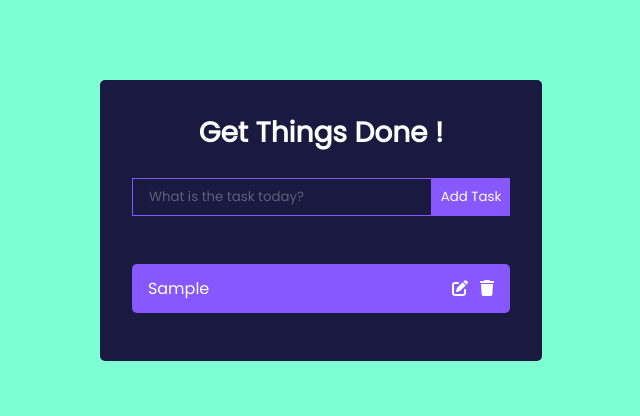
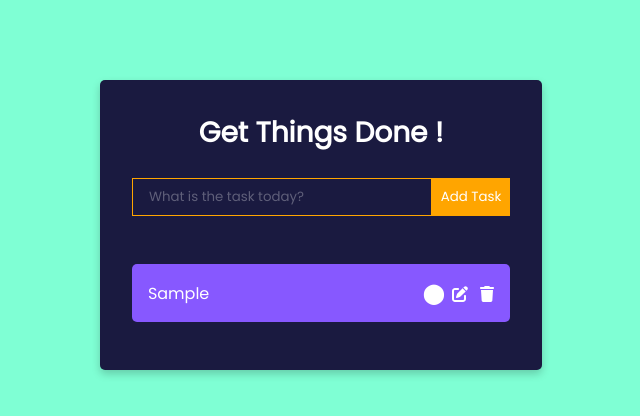
Before and after one commit to navya1220/QuaBD, a React (Create React App) app: page / in a window 1280 px wide. Both pictures are taken after typing "Sample" into the empty fields and a click on the button "Add Task". Shown: the top 416 px of the page, without its empty margins (319-959 px from the left). Built offline with nearby package versions, Linux system fonts and the light colour scheme.

Commit message:
Update React app with new changes

```diff
--- a/public/index.html
+++ b/public/index.html
@@ -24,7 +24,7 @@
       work correctly both with client-side routing and a non-root public URL.
       Learn how to configure a non-root public URL by running `npm run build`.
     -->
-    <title>React App</title>
+    <title>TaskMastery</title>
   </head>
   <body>
     <noscript>You need to enable JavaScript to run this app.</noscript>
--- a/src/App.css
+++ b/src/App.css
@@ -11,7 +11,7 @@ body {
     background: #7FFFD4;
     display: flex;
     justify-content: center;
-    align-items: center;
+    height: 100vh;
 }
 
 .App {
@@ -22,6 +22,12 @@ h1 {
     color: #fff;
     margin-bottom: 0.5rem;
     font-size: 1.75rem;
+    transition: color 0.3s ease;
+}
+
+h1:hover {
+    color: #ff6347;
+
 }
 
 .TodoWrapper {
@@ -29,6 +35,7 @@ h1 {
     margin-top: 5rem;
     padding: 2rem;
     border-radius: 5px;
+    box-shadow: 0 4px 8px rgba(0, 0, 0, 0.2);
 }
 
 .TodoForm {
@@ -39,24 +46,35 @@ h1 {
 .todo-input {
     outline: none;
     background: none;
-    border: 1px solid #8758ff;
+    border: 1px solid #ffa500;
     padding: 0.5rem 1rem;
     margin-top: 1rem;
     margin-bottom: 2rem;
     width: 300px;
     color: #fff;
+    transition: border-color 0.3s ease;
 }
 
 .todo-input::placeholder {
     color: #ffffff4d;
 }
 
+.todo-input:hover,
+.todo-input:focus {
+    border-color: #ff6347;
+}
+
 .todo-btn {
-    background: #8758ff;
+    background: #ffa500;
     color: #fff;
     border: none;
     padding: 0.55rem;
     cursor: pointer;
+    transition: background 0.3s ease;
+}
+
+.todo-btn:hover {
+    background: #ff4500;
 }
 
 .Todo {
@@ -68,6 +86,28 @@ h1 {
     padding: 0.75rem 1rem;
     border-radius: 5px;
     margin-bottom: 1rem;
+    transition: background 0.3s ease;
+}
+
+.Todo:hover {
+    background: #ff6347;
+}
+
+.task-button {
+    background-color: transparent;
+    border-color: transparent;
+    font-size: 20px;
+    cursor: pointer;
+    margin-right: 5px;
+    transition: color 0.3s ease;
+}
+
+.task-button:hover {
+    color: #ffa500;
+}
+
+.circle {
+    color: white;
 }
 
 .fa-trash {
@@ -77,6 +117,11 @@ h1 {
 .incompleted {
     color: #fff;
     cursor: pointer;
+    transition: color 0.3s ease;
+}
+
+.incompleted:hover {
+    color: #ffa500;
 }
 
 .completed {
@@ -88,6 +133,12 @@ h1 {
 .edit-icon,
 .delete-icon {
     cursor: pointer;
+    transition: color 0.3s ease;
+}
+
+.edit-icon:hover,
+.delete-icon:hover {
+    color: #ff6347;
 }
 
 @media(max-width: 500px) {
@@ -96,16 +147,19 @@ h1 {
         margin-bottom: 0.5rem;
         font-size: 1rem;
     }
+
     .TodoForm {
         width: 200px;
         margin-bottom: 1rem;
     }
+
     .todo-input {
         width: 140px;
         padding: 0.5rem 1rem;
         margin-top: 0.5rem;
         margin-bottom: 0.5rem;
     }
+
     .Todo {
         display: flex;
         justify-content: space-between;
@@ -118,21 +172,30 @@ h1 {
         width: 200px;
         height: 30px;
     }
+
     .Todo p {
         font-size: 10px;
     }
+
     .edit-icon {
         height: 12px;
     }
+
     .delete-icon {
         height: 12px;
     }
+
     .todo-input {
         font-size: 8px;
     }
+
     .todo-btn {
         width: 60px;
         font-size: 8px;
         height: 30px;
     }
+
+    .task-button {
+        font-size: 12px;
     }
+}
--- a/src/components/Todo.js
+++ b/src/components/Todo.js
@@ -1,16 +1,21 @@
-import React from 'react'
-import { FontAwesomeIcon } from '@fortawesome/react-fontawesome'
-import { faPenToSquare } from '@fortawesome/free-solid-svg-icons'
-import { faTrash } from '@fortawesome/free-solid-svg-icons'
+import React from 'react';
+import { FontAwesomeIcon } from '@fortawesome/react-fontawesome';
+import { faPenToSquare } from '@fortawesome/free-solid-svg-icons';
+import { faTrash } from '@fortawesome/free-solid-svg-icons';
 
-export const Todo = ({task, deleteTodo, editTodo, toggleComplete}) => {
+export const Todo = ({ task, deleteTodo, editTodo, toggleComplete }) => {
   return (
     <div className="Todo">
-        <p className={`${task.completed ? "completed" : "incompleted"}`} onClick={() => toggleComplete(task.id)}>{task.task}</p>
-        <div>
+      <p className={`${task.completed ? "completed" : "incompleted"}`} onClick={() => toggleComplete(task.id)}>
+        {task.task}
+      </p>
+      <div>
+        <button className={`task-button ${task.completed ? 'completeded' : 'circle'}`} onClick={() => toggleComplete(task.id)}>
+          {task.completed ? '✅' : '⬤'}
+        </button>
         <FontAwesomeIcon className="edit-icon" icon={faPenToSquare} onClick={() => editTodo(task.id)} />
         <FontAwesomeIcon className="delete-icon" icon={faTrash} onClick={() => deleteTodo(task.id)} />
-        </div>
+      </div>
     </div>
-  )
-}
+  );
+};
```
Lines whose indentation alone changed are shown as unchanged.
